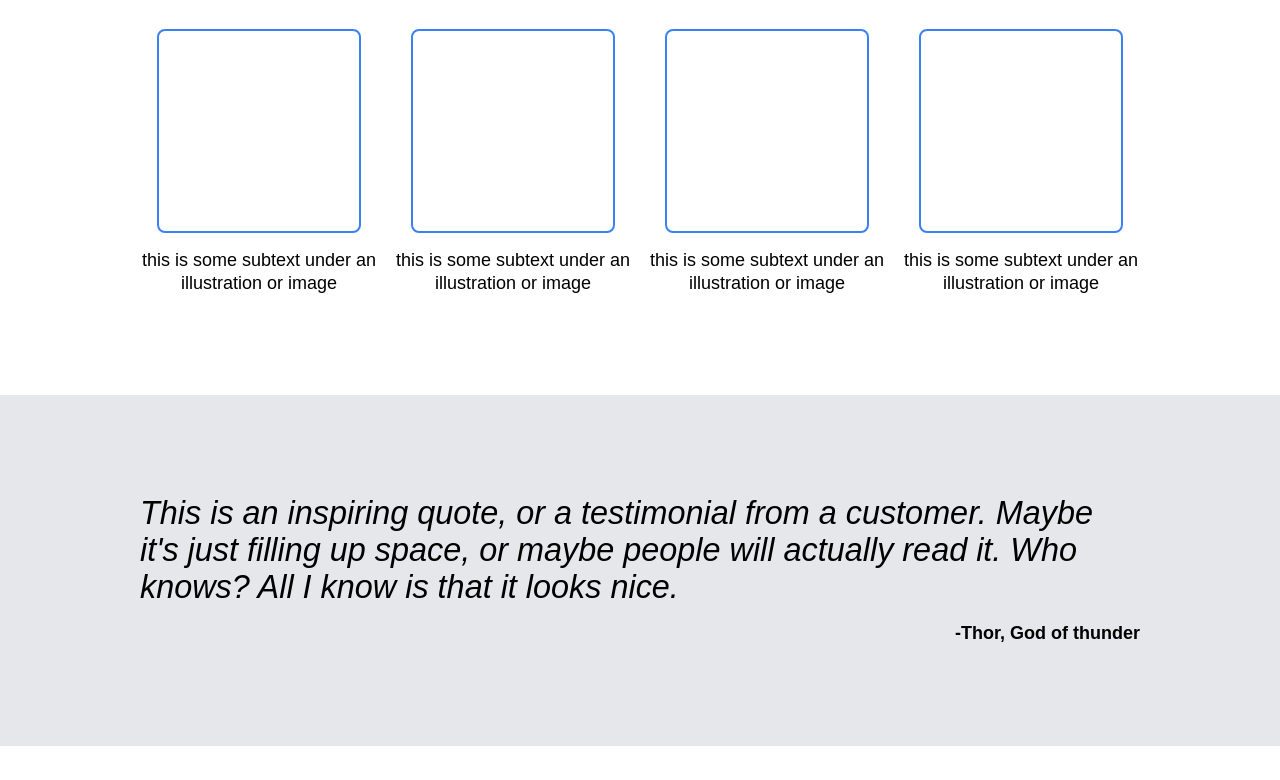
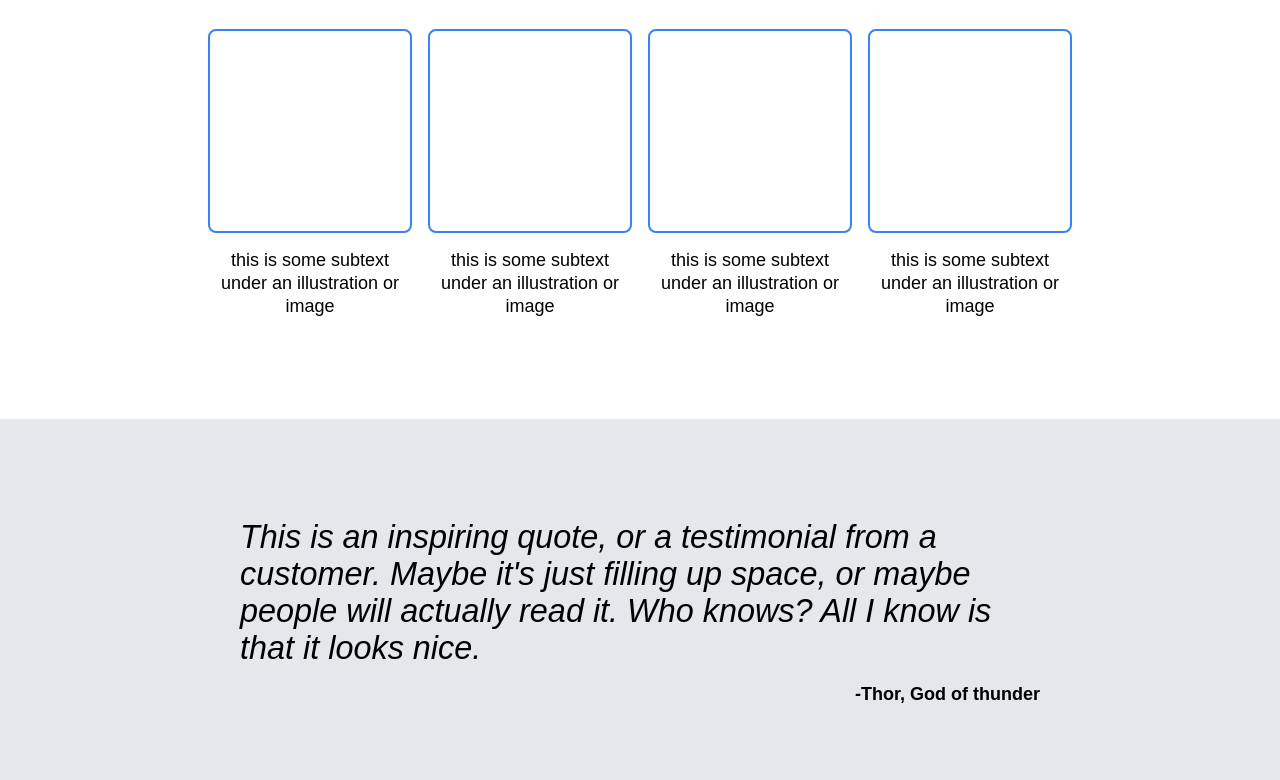
Before and after one commit to Campfire3634/odin-landing-page, a plain HTML site: page index.html in a window 1280 px wide. Shown: the part 632-1412 px from the top of the page. Drawn offline with Linux system fonts and the light colour scheme.

Commit message:
Fix width for info and quote sections All sections were originall the same width. The design dictates that the info and quote sections should be slightly less wide.

```diff
--- a/style.css
+++ b/style.css
@@ -115,7 +115,7 @@ button {
 .info {
     display: flex;
     align-items: center;
-    flex-basis: 1000px;
+    flex-basis: 800px;
     flex-direction: column;
     gap: 32px;
 }
@@ -151,7 +151,7 @@ button {
 }
 
 .quote {
-    max-width: 1000px;
+    max-width: 800px;
     padding: 100px 0px;
 }
 
```
